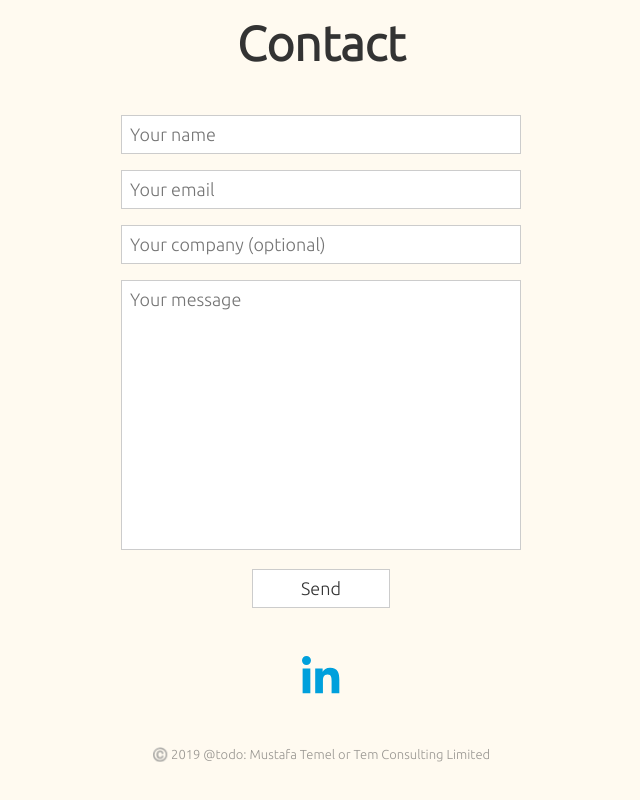
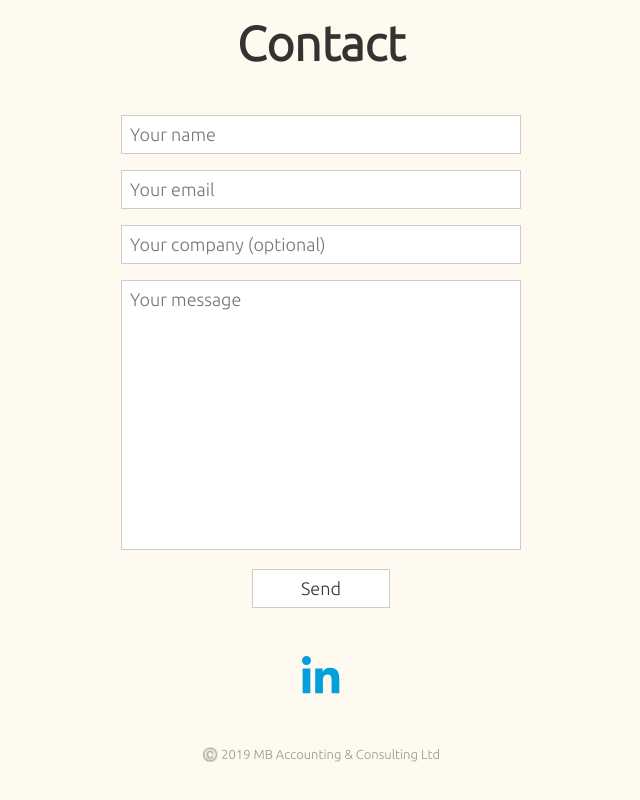
Before and after one commit to temelm/mb, a React app: page / in a window 1280 px wide. Shown: the part 1088-1888 px from the top of the page, without its empty margins (319-959 px from the left). Built offline with nearby package versions, Linux system fonts and the light colour scheme.

Commit message:
Updated copyright label.

```diff
--- a/src/components/Contact.js
+++ b/src/components/Contact.js
@@ -24,7 +24,7 @@ const Contact = (props) => {
         <div className='copyright'>
           <span role='img' aria-label='Copyright'>©️</span>
           {' '}
-          2019 @todo: Mustafa Temel or Tem Consulting Limited
+          2019 MB Accounting &amp; Consulting Ltd
         </div>
       </div>
     </section>
```
